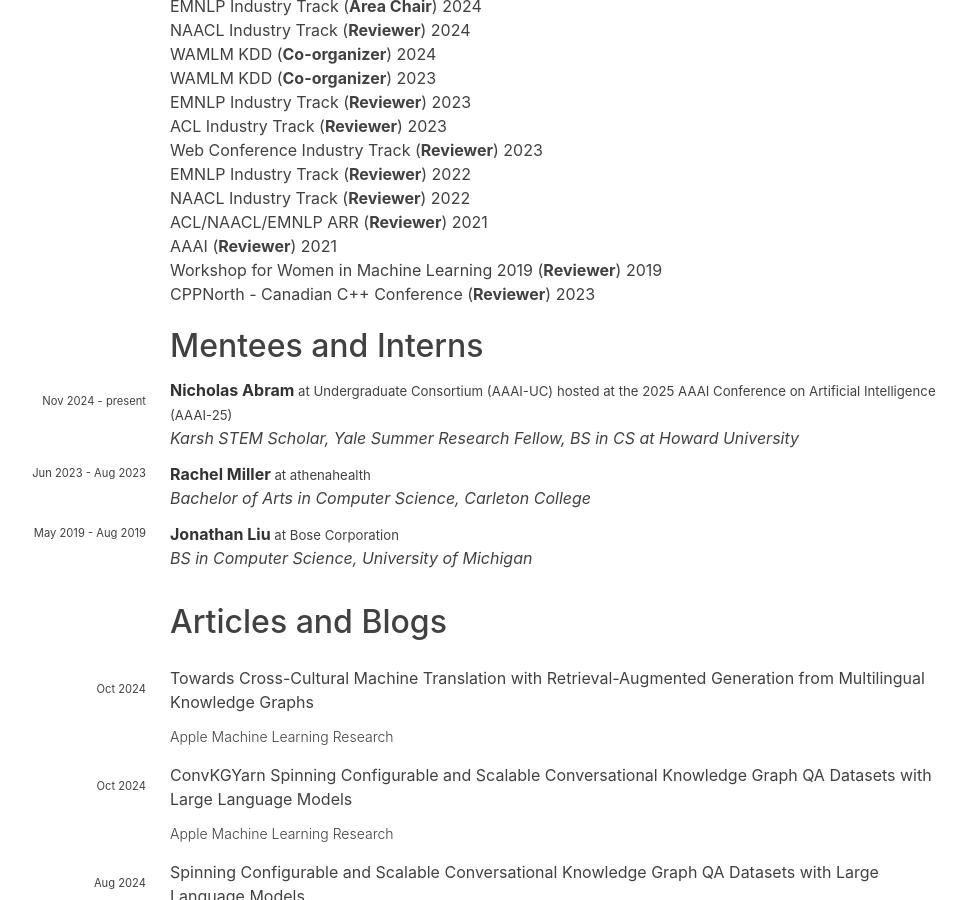
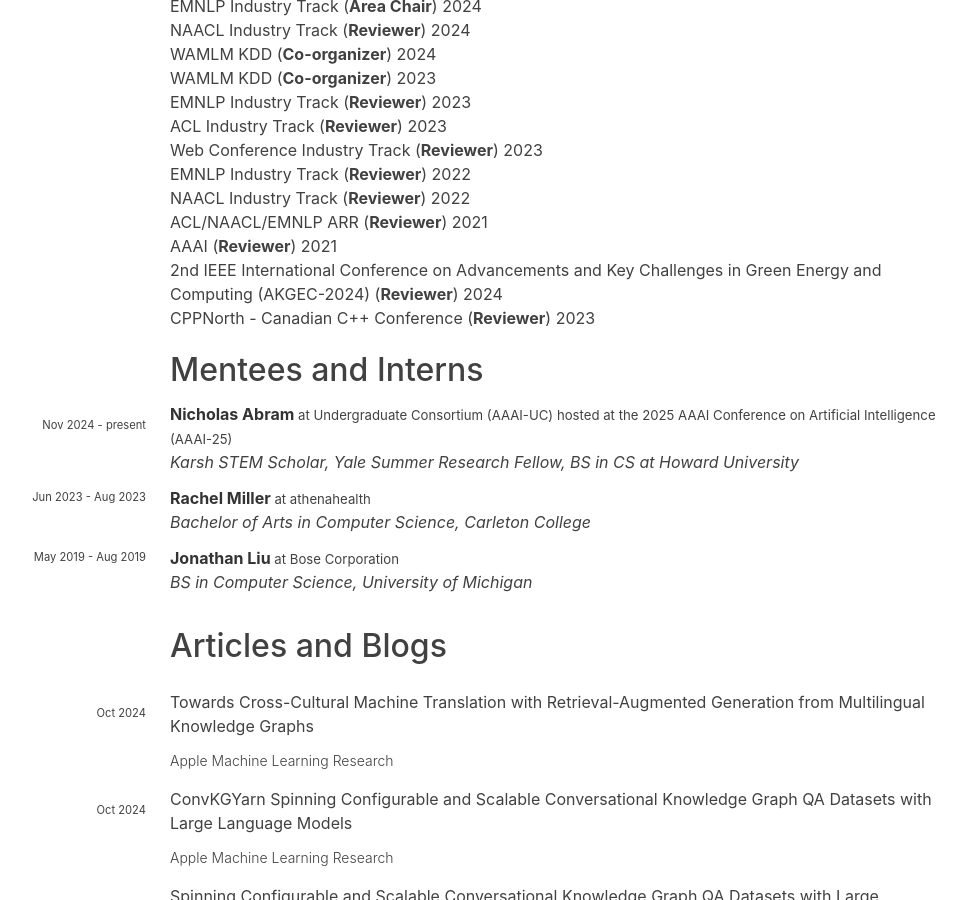
Before and after one commit to hariharanragothaman/hariharanragothaman.github.io, a Jekyll site: the page built from cv.md, in a window 1280 px wide and 900 px high, scrolled down 3264 px. Shown: the whole window, without its empty margins (162-1128 px from the left). Built offline with Jekyll 4.4.1, drawn with Linux system fonts in a browser that asks for light colours; nearby versions of some CDN libraries; some web fonts are replaced.

Commit message:
Polishes and Updates

```diff
--- a/_data/reviewer.yaml
+++ b/_data/reviewer.yaml
@@ -90,11 +90,11 @@
     - year: 2021
       url: https://aaai.org/conference/aaai/aaai-21/
 
-- venue: Workshop for Women in Machine Learning 2019
+- venue: 2nd IEEE International Conference on Advancements and Key Challenges in Green Energy and Computing (AKGEC-2024)
   venue-shorthand: Reviewer
   years:
-    - year: 2019
-      url: https://wimlworkshop.org/sh_events/wiml-workshop-2019/
+    - year: 2024
+      url: https://enconf.akgec.ac.in/
 
 - venue: CPPNorth - Canadian C++ Conference
   venue-shorthand: Reviewer
```
